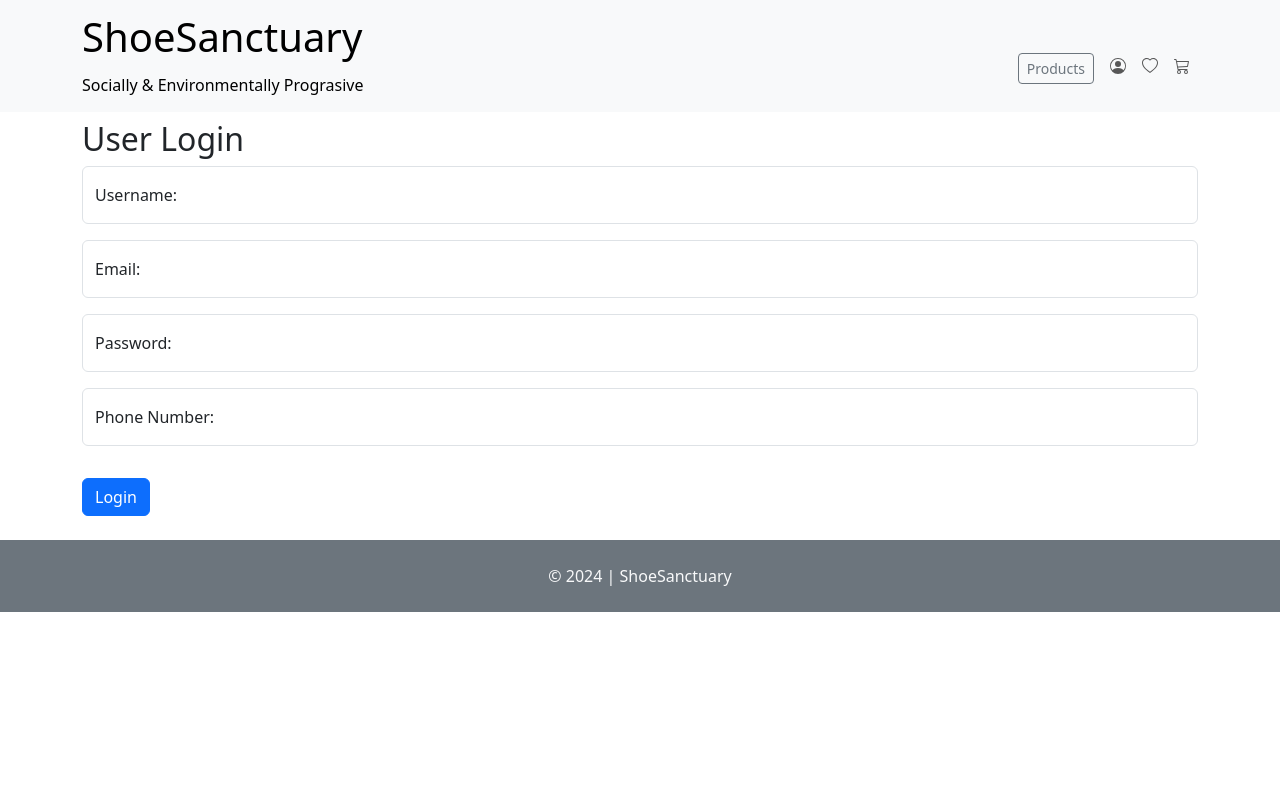
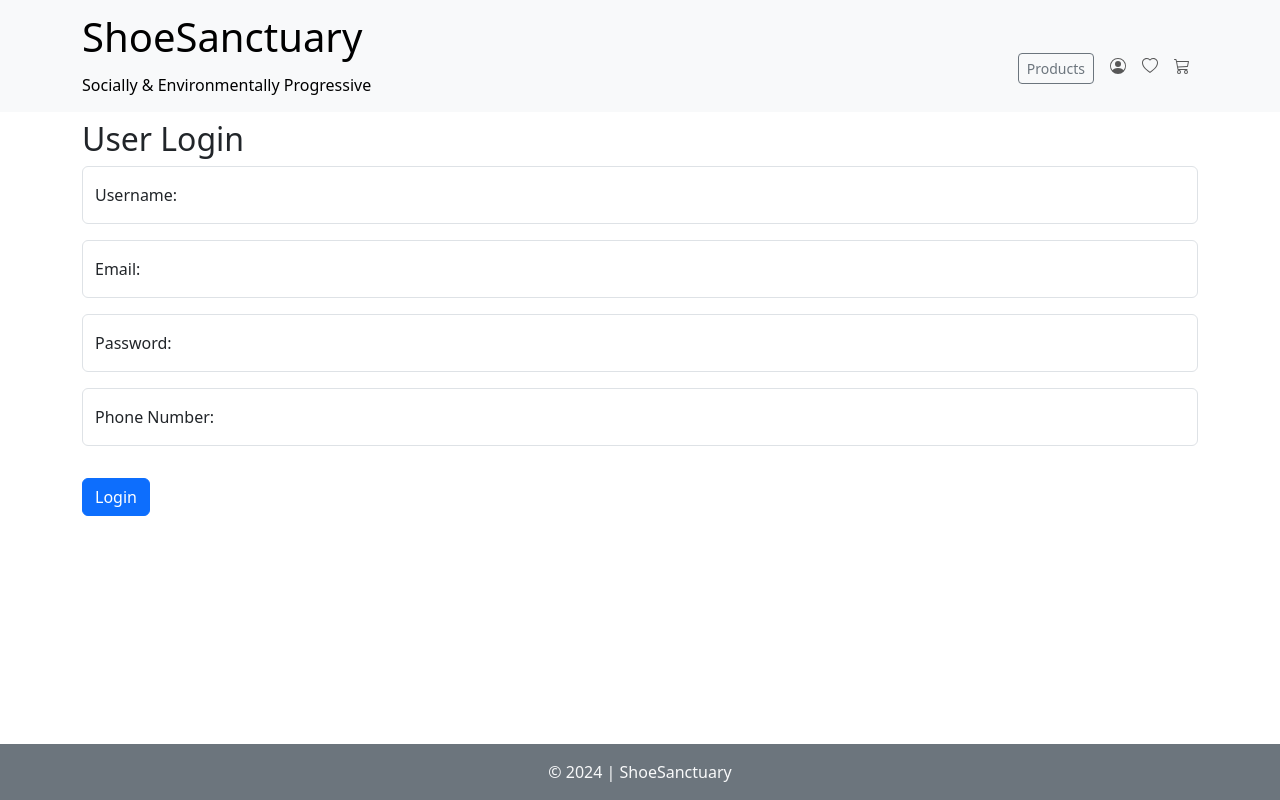
Before and after one commit to Rekhakumari28/ShoeSanctuary-frontend-rekhakumari, a React (Vite) app: page /login in a window 1280 px wide. Built offline with nearby package versions, Linux system fonts and the light colour scheme; no server answers.

Commit message:
styles: added some styles

```diff
--- a/src/Slide/ProductsSlide.jsx
+++ b/src/Slide/ProductsSlide.jsx
@@ -31,8 +31,8 @@ const ProductsSlider = () => {
           <Slider {...settings}>
             {products && products?.map((product) => (
               <div className="col-md-3 mx-2" key={product._id}>
-                <Link to={`/productDetails/${product._id}`}>
-                  <div className="card text-center border-0">
+                <Link to={`/productDetails/${product._id}`} className="link-offset-2 link-offset-2-hover link-underline link-underline-opacity-0 link-underline-opacity-75-hover text-black" >
+                   <div className="card text-center border-0">
                     <img
                       style={{ height: "150px", width: "150px" }}
                       className="img-fluid rounded "
--- a/src/components/Category.jsx
+++ b/src/components/Category.jsx
@@ -33,7 +33,7 @@ const Category = () => {
       <div className="row ">
         {categoryImage.map((image) => (
           <div className="col-md-3 text-center " key={image.id}>
-            <Link to={`/products/${image.category}`}>
+          <Link to={`/products/${image.category}`} className="link-offset-2 link-offset-2-hover link-underline link-underline-opacity-0 link-underline-opacity-75-hover text-black" >
               <img
                 style={{ height: "150px", width: "150px" }}
                 className="img-fluid rounded-circle "
--- a/src/components/Footer.jsx
+++ b/src/components/Footer.jsx
@@ -2,8 +2,8 @@ import React from 'react'
 
 const Footer = () => {
   return (
-    <footer className='bg-secondary text-light'>
-        <div className='text-center  py-4'>
+    <footer className='bg-secondary text-light fixed-bottom'>
+        <div className='text-center  py-3'>
           <span>&copy; 2024 | ShoeSanctuary </span>
     </div>
       </footer>
--- a/src/components/Header.jsx
+++ b/src/components/Header.jsx
@@ -20,7 +20,7 @@ const Header = (props) => {
             <Link to="/" className="navbar-brand">
               <h1 id="brandName">ShoeSanctuary</h1>
               <small className="fs-6">
-                Socially & Environmentally Prograsive
+                Socially & Environmentally Progressive
               </small>
             </Link>
 
--- a/src/pages/Address/Address.jsx
+++ b/src/pages/Address/Address.jsx
@@ -34,6 +34,9 @@ function Address({ address, loadingAddress, errorAddress }) {
           </p>
         )}
       </div>
+      <br/>
+        <br/>
+        <br/>
       <Footer />
     </div>
   );
--- a/src/pages/AuthPage/UsersProfile.jsx
+++ b/src/pages/AuthPage/UsersProfile.jsx
@@ -25,6 +25,7 @@ const UsersProfile = ({user}) => {
 
         </div>
     </div>
+    <br/>
 
     <Footer/>
   </div>
--- a/src/pages/Cart/Cart.jsx
+++ b/src/pages/Cart/Cart.jsx
@@ -50,6 +50,8 @@ const Cart = ({
           </p>
         )}
       </div>
+      <br/>
+        <br/>
 
       <Footer />
     </div>
--- a/src/pages/Checkout/Checkout.jsx
+++ b/src/pages/Checkout/Checkout.jsx
@@ -29,6 +29,9 @@ const Checkout = () => {
 
         </div>
       </div>
+      <br/>
+        <br/>
+        <br/>
       <Footer />
     </div>
   )
--- a/src/pages/Home/Home.jsx
+++ b/src/pages/Home/Home.jsx
@@ -12,6 +12,9 @@ function Home() {
         <Category/>
         <ProductsSlide/>
         </div>
+        <br/>
+        <br/>
+        <br/>
         <Footer/>
     </div>
   )
--- a/src/pages/ProductDetails/ProductDetails.jsx
+++ b/src/pages/ProductDetails/ProductDetails.jsx
@@ -276,6 +276,8 @@ const ProductDetails = ({ products, loadingProducts, errorProducts}) => {
           </div>
         </div>
       </div>
+      <br/>
+        <br/>
       <Footer />
       <Toaster position="top-center" reverseOrder={false} />
     </div>
--- a/src/pages/Products/Products.jsx
+++ b/src/pages/Products/Products.jsx
@@ -231,7 +231,7 @@ const Products = ({ products, loadingProducts, errorProducts }) => {
         </div>
       </div>
       </div>
-
+   <br />
       <Footer />
     </div>
   );
--- a/src/pages/Wishlist/Wishlist.jsx
+++ b/src/pages/Wishlist/Wishlist.jsx
@@ -35,6 +35,9 @@ const { orderItems } = useGetOrderItems()
           </p>
         )}
       </div>
+      <br/>
+        <br/>
+        <br/>
       <Footer />
     </div>
   );
```
